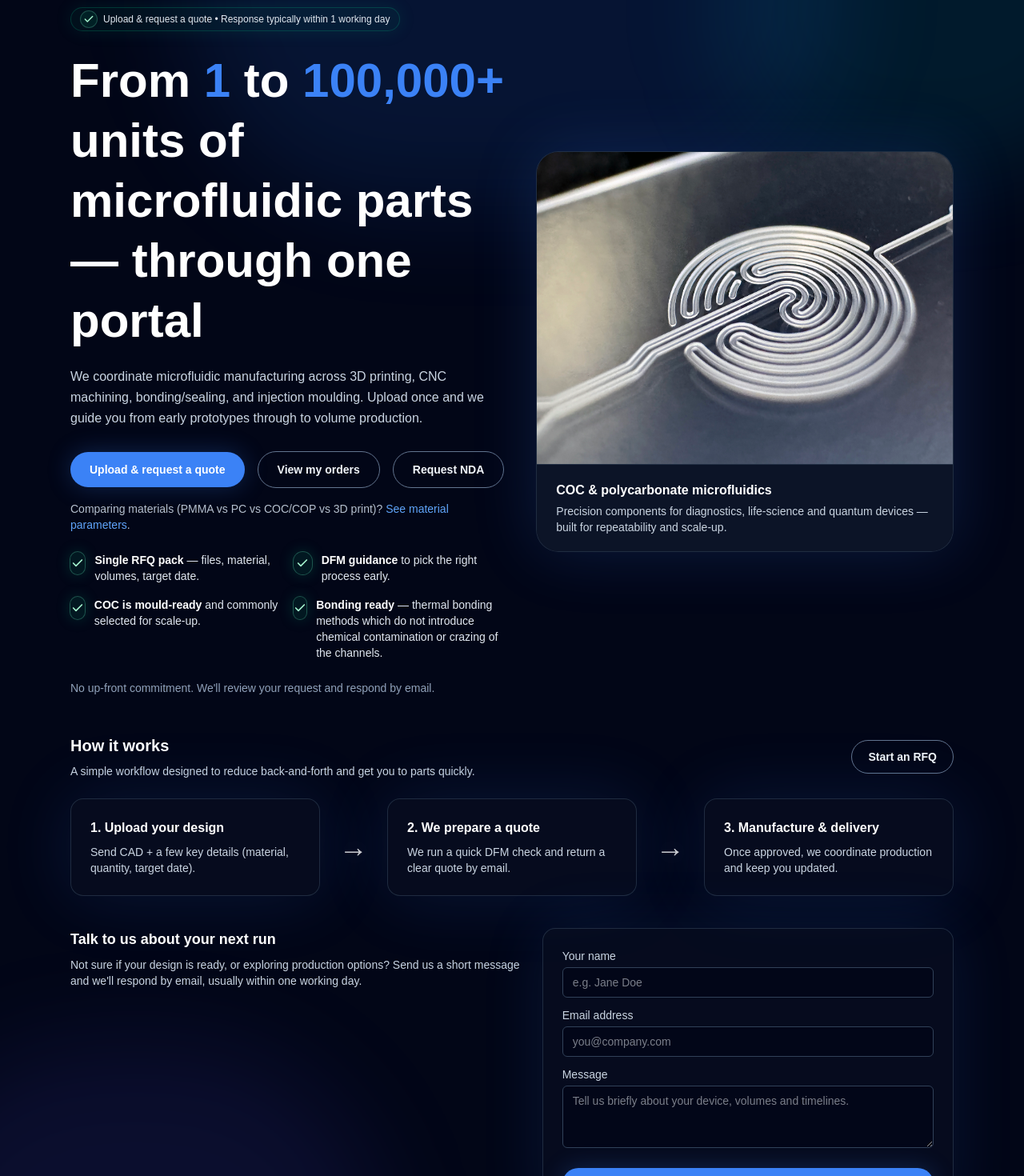
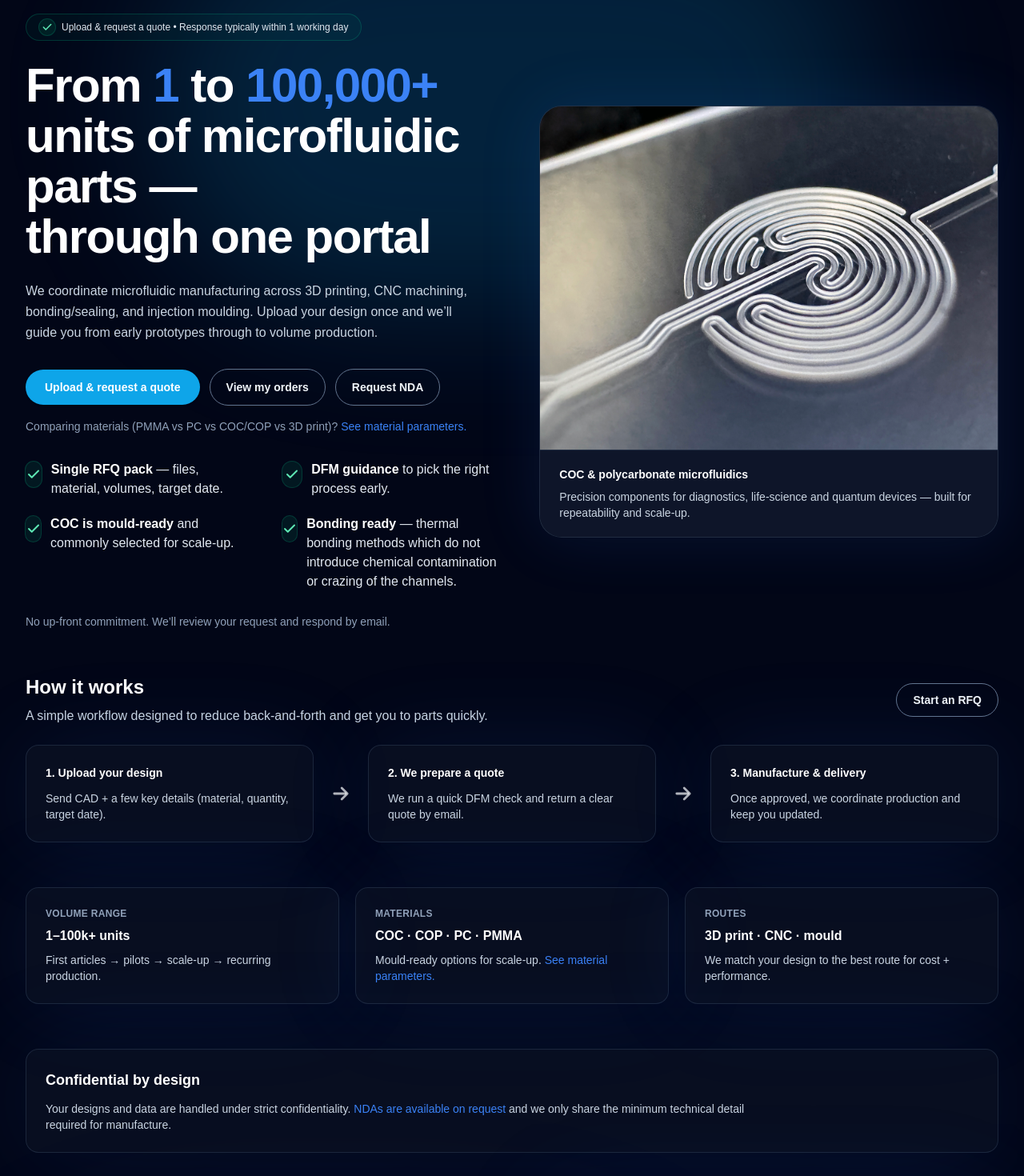
Before and after one commit to OMS-Shop/osm-shop, a Next.js app: page / in a window 1280 px wide. Shown: the part 120-1590 px from the top of the page at 80% size. Built offline with nearby package versions, Linux system fonts and the light colour scheme.

Commit message:
Home: restore processes and confidentiality sections

```diff
--- a/app/page.tsx
+++ b/app/page.tsx
@@ -1,20 +1,24 @@
 import Image from "next/image";
 import Link from "next/link";
-import { Suspense } from "react";
-import EnquiryAlert from "./components/EnquiryAlert";
 
-function GreenTick() {
+type PageProps = {
+  searchParams?: Record<string, string | string[] | undefined>;
+};
+
+function GreenTick({ className = "" }: { className?: string }) {
   return (
-    <span className="inline-flex h-7 w-7 items-center justify-center rounded-full bg-emerald-500/10 ring-1 ring-emerald-300/30 shadow-[0_0_18px_rgba(16,185,129,0.25)]">
+    <span
+      className={`inline-flex h-8 w-8 items-center justify-center rounded-full bg-emerald-500/10 ring-1 ring-emerald-400/25 ${className}`}
+      aria-hidden="true"
+    >
       <svg
         viewBox="0 0 24 24"
-        className="h-4 w-4 text-emerald-200"
+        className="h-4.5 w-4.5 text-emerald-300"
         fill="none"
         stroke="currentColor"
-        strokeWidth="2.5"
+        strokeWidth="2.6"
         strokeLinecap="round"
         strokeLinejoin="round"
-        aria-hidden="true"
       >
         <path d="M20 6L9 17l-5-5" />
       </svg>
@@ -22,133 +26,158 @@ function GreenTick() {
   );
 }
 
-function FlowArrow() {
+function ArrowRight() {
   return (
-    <div aria-hidden className="hidden md:flex items-center justify-center px-2">
-      <span className="text-white/80 text-4xl leading-none drop-shadow-[0_0_14px_rgba(255,255,255,0.35)]">
-        →
-      </span>
-    </div>
-  );
-}
-
-export default function HomePage() {
-  return (
-    <div className="relative bg-[#020617]">
-      {/* Ambient glow */}
-      <div aria-hidden className="pointer-events-none absolute inset-0 overflow-hidden">
-        <div className="absolute -top-56 left-1/2 h-[520px] w-[820px] -translate-x-1/2 rounded-full bg-blue-500/12 blur-3xl" />
-        <div className="absolute -top-40 right-[-140px] h-[420px] w-[520px] rounded-full bg-cyan-400/10 blur-3xl" />
-        <div className="absolute bottom-[-220px] left-[-140px] h-[520px] w-[620px] rounded-full bg-indigo-500/10 blur-3xl" />
-      </div>
-
-      {/* ===== Hero ===== */}
-      <section className="relative mx-auto flex max-w-6xl flex-col gap-10 px-6 pb-12 pt-10 md:flex-row md:items-center md:pt-12">
-        {/* Left */}
-        <div className="flex-1">
-          <div className="inline-flex items-center gap-2 rounded-full border border-emerald-400/20 bg-emerald-400/5 px-3 py-1 text-xs text-slate-200 shadow-[0_0_22px_rgba(16,185,129,0.12)]">
-            <span className="inline-flex h-5 w-5 items-center justify-center rounded-full bg-emerald-500/10 ring-1 ring-emerald-300/30">
     <svg
       viewBox="0 0 24 24"
-                className="h-3.5 w-3.5 text-emerald-200"
+      className="h-7 w-7 text-white/70"
       fill="none"
       stroke="currentColor"
-                strokeWidth="2.5"
+      strokeWidth="2.4"
       strokeLinecap="round"
       strokeLinejoin="round"
       aria-hidden="true"
     >
+      <path d="M5 12h12" />
+      <path d="M13 6l6 6-6 6" />
+    </svg>
+  );
+}
+
+export default function HomePage({ searchParams }: PageProps) {
+  const enquirySent = searchParams?.enquiry === "sent";
+
+  return (
+    <div className="relative bg-[#020617]">
+      {/* Ambient background glow */}
+      <div
+        aria-hidden
+        className="pointer-events-none absolute inset-0 overflow-hidden"
+      >
+        <div className="absolute -top-24 left-1/2 h-[520px] w-[900px] -translate-x-1/2 rounded-full bg-[#0ea5e9]/18 blur-[90px]" />
+        <div className="absolute -bottom-40 left-1/3 h-[520px] w-[900px] -translate-x-1/2 rounded-full bg-indigo-500/12 blur-[110px]" />
+      </div>
+
+      {/* ================= HERO ================= */}
+      <section className="relative mx-auto max-w-7xl px-8 pb-14 pt-10 md:pt-14">
+        <div className="grid gap-10 lg:grid-cols-[1.05fr_minmax(0,1fr)] lg:items-center">
+          {/* Left */}
+          <div>
+            <div className="inline-flex items-center gap-2 rounded-full border border-emerald-400/20 bg-emerald-500/5 px-4 py-1.5 text-xs text-slate-200">
+              <span className="inline-flex h-5 w-5 items-center justify-center rounded-full bg-emerald-500/10 ring-1 ring-emerald-400/25">
+                <svg
+                  viewBox="0 0 24 24"
+                  className="h-3.5 w-3.5 text-emerald-300"
+                  fill="none"
+                  stroke="currentColor"
+                  strokeWidth="2.6"
+                  strokeLinecap="round"
+                  strokeLinejoin="round"
+                >
                   <path d="M20 6L9 17l-5-5" />
                 </svg>
               </span>
-            <span>Upload &amp; request a quote • Response typically within 1 working day</span>
+              Upload &amp; request a quote • Response typically within 1 working
+              day
             </div>
 
-          <h1 className="mt-6 text-4xl font-extrabold leading-tight text-white md:text-6xl">
+            <h1 className="mt-6 text-5xl font-extrabold leading-[1.05] tracking-tight text-white md:text-6xl">
               From <span className="text-[#3b82f6]">1</span> to{" "}
-            <span className="text-[#3b82f6]">100,000+</span> units of microfluidic parts —{" "}
-            <span className="text-white">through one portal</span>
+              <span className="text-[#3b82f6]">100,000+</span> units of
+              microfluidic parts —<br className="hidden md:block" /> through one
+              portal
             </h1>
 
-          <p className="mt-5 max-w-xl text-base leading-relaxed text-slate-300">
-            We coordinate microfluidic manufacturing across 3D printing, CNC machining,
-            bonding/sealing, and injection moulding. Upload once and we guide you from early
-            prototypes through to volume production.
+            <p className="mt-6 max-w-xl text-base leading-relaxed text-slate-300">
+              We coordinate microfluidic manufacturing across 3D printing, CNC
+              machining, bonding/sealing, and injection moulding. Upload your
+              design once and we’ll guide you from early prototypes through to
+              volume production.
             </p>
 
-          {/* CTAs (INLINE on desktop) */}
-          <div className="mt-7 flex flex-col gap-4 sm:flex-row sm:items-center">
+            {/* Buttons (KEEP INLINE) */}
+            <div className="mt-8 flex flex-wrap items-center gap-3">
               <Link
                 href="/upload"
-              className="rounded-full bg-[#3b82f6] px-6 py-3 text-sm font-extrabold text-white shadow-[0_0_30px_rgba(59,130,246,0.25)] hover:bg-[#2563eb] transition-colors whitespace-nowrap text-center"
+                className="rounded-full bg-[#0ea5e9] px-6 py-3 text-sm font-extrabold text-white shadow hover:bg-[#0284c7] transition-colors"
               >
                 Upload &amp; request a quote
               </Link>
               <Link
                 href="/portal"
-              className="rounded-full border border-slate-500 px-6 py-3 text-sm font-semibold text-slate-100 hover:border-slate-200 hover:text-white transition-colors whitespace-nowrap text-center"
+                className="rounded-full border border-slate-500 px-5 py-3 text-sm font-semibold text-slate-100 hover:border-slate-200 hover:text-white transition-colors"
               >
                 View my orders
               </Link>
               <Link
                 href="/nda"
-              className="rounded-full border border-slate-500 px-6 py-3 text-sm font-semibold text-slate-100 hover:border-slate-200 hover:text-white transition-colors whitespace-nowrap text-center"
+                className="rounded-full border border-slate-500 px-5 py-3 text-sm font-semibold text-slate-100 hover:border-slate-200 hover:text-white transition-colors"
               >
                 Request NDA
               </Link>
             </div>
 
-          <p className="mt-4 text-sm text-slate-300/90">
+            <p className="mt-4 text-sm text-slate-400">
               Comparing materials (PMMA vs PC vs COC/COP vs 3D print)?{" "}
-            <Link href="/resources#material-parameters" className="text-[#60a5fa] hover:underline">
-              See material parameters
+              <Link
+                href="/resources#material-parameters"
+                className="text-[#3b82f6] hover:underline"
+              >
+                See material parameters.
               </Link>
-            .
             </p>
 
-          {/* Hero bullets */}
-          <div className="mt-6 grid gap-4 md:grid-cols-2">
+            {/* 4 value bullets */}
+            <div className="mt-8 grid gap-x-10 gap-y-5 md:grid-cols-2">
               <div className="flex items-start gap-3">
-              <GreenTick />
-              <p className="text-sm text-slate-200">
-                <span className="font-extrabold text-white">Single RFQ pack</span> — files,
-                material, volumes, target date.
+                <GreenTick className="mt-0.5" />
+                <p className="text-base text-slate-200">
+                  <span className="font-semibold text-white">
+                    Single RFQ pack
+                  </span>{" "}
+                  — files, material, volumes, target date.
                 </p>
               </div>
 
               <div className="flex items-start gap-3">
-              <GreenTick />
-              <p className="text-sm text-slate-200">
-                <span className="font-extrabold text-white">DFM guidance</span> to pick the right
-                process early.
+                <GreenTick className="mt-0.5" />
+                <p className="text-base text-slate-200">
+                  <span className="font-semibold text-white">
+                    DFM guidance
+                  </span>{" "}
+                  to pick the right process early.
                 </p>
               </div>
 
               <div className="flex items-start gap-3">
-              <GreenTick />
-              <p className="text-sm text-slate-200">
-                <span className="font-extrabold text-white">COC is mould-ready</span> and commonly
-                selected for scale-up.
+                <GreenTick className="mt-0.5" />
+                <p className="text-base text-slate-200">
+                  <span className="font-semibold text-white">
+                    COC is mould-ready
+                  </span>{" "}
+                  and commonly selected for scale-up.
                 </p>
               </div>
 
               <div className="flex items-start gap-3">
-              <GreenTick />
-              <p className="text-sm text-slate-200">
-                <span className="font-extrabold text-white">Bonding ready</span> — thermal bonding
-                methods which do not introduce chemical contamination or crazing of the channels.
+                <GreenTick className="mt-0.5" />
+                <p className="text-base text-slate-200">
+                  <span className="font-semibold text-white">Bonding ready</span>{" "}
+                  — thermal bonding methods which do not introduce chemical
+                  contamination or crazing of the channels.
                 </p>
               </div>
             </div>
 
-          <p className="mt-6 text-sm text-slate-400">
-            No up-front commitment. We&apos;ll review your request and respond by email.
+            <p className="mt-7 text-sm text-slate-400">
+              No up-front commitment. We’ll review your request and respond by
+              email.
             </p>
           </div>
 
           {/* Right image card */}
-        <div className="flex-1">
-          <div className="overflow-hidden rounded-[28px] border border-slate-700/60 bg-slate-900/40 shadow-[0_0_80px_rgba(59,130,246,0.18)]">
+          <div className="relative">
+            <div className="overflow-hidden rounded-[28px] border border-slate-700/60 bg-slate-900/60 shadow-[0_0_80px_rgba(59,130,246,0.12)]">
               <div className="relative aspect-[4/3]">
                 <Image
                   src="/microfluidic-spiral.jpg"
@@ -159,76 +188,172 @@ export default function HomePage() {
                 />
               </div>
 
-            <div className="border-t border-slate-700/60 bg-slate-900/70 px-6 py-5">
-              <p className="text-base font-extrabold text-white">COC &amp; polycarbonate microfluidics</p>
-              <p className="mt-1 text-sm text-slate-300">
-                Precision components for diagnostics, life-science and quantum devices — built for repeatability and scale-up.
+              <div className="border-t border-slate-700/60 bg-slate-900/80 px-6 py-5">
+                <p className="text-sm font-semibold text-white">
+                  COC &amp; polycarbonate microfluidics
                 </p>
+                <p className="mt-2 text-sm text-slate-300">
+                  Precision components for diagnostics, life-science and quantum
+                  devices — built for repeatability and scale-up.
+                </p>
+              </div>
             </div>
           </div>
         </div>
       </section>
 
-      {/* ===== How it works ===== */}
-      <section id="how-it-works" className="relative mx-auto max-w-6xl px-6 pb-10">
-        <div className="flex items-center justify-between">
+      {/* ================= HOW IT WORKS ================= */}
+      <section
+        id="how-it-works"
+        className="relative mx-auto max-w-7xl px-8 pb-14 scroll-mt-28"
+      >
+        <div className="mb-6 flex items-center justify-between">
           <div>
-            <h2 className="text-xl font-extrabold text-white">How it works</h2>
-            <p className="mt-2 text-sm text-slate-300">
-              A simple workflow designed to reduce back-and-forth and get you to parts quickly.
+            <h2 className="text-2xl font-bold text-white">How it works</h2>
+            <p className="mt-2 text-slate-300">
+              A simple workflow designed to reduce back-and-forth and get you to
+              parts quickly.
             </p>
           </div>
-
           <Link
             href="/upload"
-            className="hidden md:inline-flex rounded-full border border-slate-500 px-5 py-2.5 text-sm font-semibold text-slate-100 hover:border-slate-200 hover:text-white transition-colors whitespace-nowrap"
+            className="hidden md:inline-flex rounded-full border border-slate-500 px-5 py-2.5 text-sm font-semibold text-slate-100 hover:border-slate-200 hover:text-white transition-colors"
           >
             Start an RFQ
           </Link>
         </div>
 
-        <div className="mt-6 flex flex-col gap-4 md:flex-row md:items-stretch">
-          <div className="flex-1 rounded-2xl border border-slate-700/60 bg-slate-900/35 p-6 shadow-[0_0_90px_rgba(59,130,246,0.14)]">
-            <h3 className="text-base font-extrabold text-white">1. Upload your design</h3>
-            <p className="mt-2 text-sm text-slate-300">
+        <div className="grid items-center gap-5 md:grid-cols-[1fr_auto_1fr_auto_1fr]">
+          <div className="rounded-2xl border border-slate-700/50 bg-slate-900/50 p-6 shadow-[0_0_120px_rgba(59,130,246,0.10)]">
+            <p className="text-sm font-semibold text-white">
+              1. Upload your design
+            </p>
+            <p className="mt-3 text-sm text-slate-300">
               Send CAD + a few key details (material, quantity, target date).
             </p>
           </div>
 
-          <FlowArrow />
+          <div className="hidden md:flex justify-center">
+            <ArrowRight />
+          </div>
 
-          <div className="flex-1 rounded-2xl border border-slate-700/60 bg-slate-900/35 p-6 shadow-[0_0_90px_rgba(59,130,246,0.14)]">
-            <h3 className="text-base font-extrabold text-white">2. We prepare a quote</h3>
-            <p className="mt-2 text-sm text-slate-300">
+          <div className="rounded-2xl border border-slate-700/50 bg-slate-900/50 p-6 shadow-[0_0_120px_rgba(59,130,246,0.10)]">
+            <p className="text-sm font-semibold text-white">
+              2. We prepare a quote
+            </p>
+            <p className="mt-3 text-sm text-slate-300">
               We run a quick DFM check and return a clear quote by email.
             </p>
           </div>
 
-          <FlowArrow />
+          <div className="hidden md:flex justify-center">
+            <ArrowRight />
+          </div>
 
-          <div className="flex-1 rounded-2xl border border-slate-700/60 bg-slate-900/35 p-6 shadow-[0_0_90px_rgba(59,130,246,0.14)]">
-            <h3 className="text-base font-extrabold text-white">3. Manufacture &amp; delivery</h3>
-            <p className="mt-2 text-sm text-slate-300">
+          <div className="rounded-2xl border border-slate-700/50 bg-slate-900/50 p-6 shadow-[0_0_120px_rgba(59,130,246,0.10)]">
+            <p className="text-sm font-semibold text-white">
+              3. Manufacture &amp; delivery
+            </p>
+            <p className="mt-3 text-sm text-slate-300">
               Once approved, we coordinate production and keep you updated.
             </p>
           </div>
         </div>
       </section>
 
-      {/* (rest of your page continues below as-is in your repo) */}
-      {/* Contact form etc stays in your current version */}
-      <section id="contact" className="relative mx-auto max-w-6xl grid gap-6 px-6 pb-20 md:grid-cols-[1.1fr_minmax(0,1fr)]">
+      {/* =========================================================
+          DO NOT DELETE: Processes & volumes section (header links depend on #processes)
+      ========================================================= */}
+      <section
+        id="processes"
+        className="relative mx-auto max-w-7xl px-8 pb-14 scroll-mt-28"
+      >
+        <div className="grid gap-5 md:grid-cols-3">
+          <div className="rounded-2xl border border-slate-700/50 bg-slate-900/50 p-6 shadow-[0_0_120px_rgba(59,130,246,0.10)]">
+            <p className="text-xs font-semibold tracking-wide text-slate-400">
+              VOLUME RANGE
+            </p>
+            <p className="mt-2 text-base font-semibold text-white">
+              1–100k+ units
+            </p>
+            <p className="mt-2 text-sm text-slate-300">
+              First articles → pilots → scale-up → recurring production.
+            </p>
+          </div>
+
+          <div className="rounded-2xl border border-slate-700/50 bg-slate-900/50 p-6 shadow-[0_0_120px_rgba(59,130,246,0.10)]">
+            <p className="text-xs font-semibold tracking-wide text-slate-400">
+              MATERIALS
+            </p>
+            <p className="mt-2 text-base font-semibold text-white">
+              COC · COP · PC · PMMA
+            </p>
+            <p className="mt-2 text-sm text-slate-300">
+              Mould-ready options for scale-up.{" "}
+              <Link
+                href="/resources#material-parameters"
+                className="text-[#3b82f6] hover:underline"
+              >
+                See material parameters.
+              </Link>
+            </p>
+          </div>
+
+          <div className="rounded-2xl border border-slate-700/50 bg-slate-900/50 p-6 shadow-[0_0_120px_rgba(59,130,246,0.10)]">
+            <p className="text-xs font-semibold tracking-wide text-slate-400">
+              ROUTES
+            </p>
+            <p className="mt-2 text-base font-semibold text-white">
+              3D print · CNC · mould
+            </p>
+            <p className="mt-2 text-sm text-slate-300">
+              We match your design to the best route for cost + performance.
+            </p>
+          </div>
+        </div>
+      </section>
+
+      {/* =========================================================
+          DO NOT DELETE: Confidentiality section (header links depend on #confidentiality)
+      ========================================================= */}
+      <section
+        id="confidentiality"
+        className="relative mx-auto max-w-7xl px-8 pb-14 scroll-mt-28"
+      >
+        <div className="rounded-2xl border border-slate-700/50 bg-slate-900/50 p-6 shadow-[0_0_140px_rgba(59,130,246,0.10)]">
+          <h2 className="text-lg font-bold text-white">Confidential by design</h2>
+          <p className="mt-3 max-w-4xl text-sm text-slate-300">
+            Your designs and data are handled under strict confidentiality.{" "}
+            <Link href="/nda" className="text-[#3b82f6] hover:underline">
+              NDAs are available on request
+            </Link>{" "}
+            and we only share the minimum technical detail required for
+            manufacture.
+          </p>
+        </div>
+      </section>
+
+      {/* ================= CONTACT ================= */}
+      <section
+        id="contact"
+        className="relative mx-auto max-w-7xl px-8 pb-20 scroll-mt-28"
+      >
+        <div className="grid gap-8 md:grid-cols-[1.1fr_minmax(0,1fr)]">
           <div>
-          <h2 className="text-lg font-extrabold text-white">Talk to us about your next run</h2>
-          <p className="mt-2 max-w-xl text-sm text-slate-300">
-            Not sure if your design is ready, or exploring production options? Send us a short message and we&apos;ll respond by email, usually within one working day.
+            <h2 className="text-lg font-bold text-white">
+              Talk to us about your next run
+            </h2>
+            <p className="mt-3 max-w-xl text-sm text-slate-300">
+              Not sure if your design is ready, or exploring production options?
+              Send us a short message and we’ll respond by email, usually within
+              one working day.
             </p>
           </div>
 
           <form
             action="/api/contact"
             method="post"
-          className="space-y-3 rounded-2xl border border-slate-700/60 bg-slate-900/35 p-6 shadow-[0_0_80px_rgba(59,130,246,0.12)]"
+            className="space-y-3 rounded-2xl border border-slate-700/50 bg-slate-900/50 p-6 shadow-[0_0_140px_rgba(59,130,246,0.10)]"
           >
             <div className="space-y-1 text-sm">
               <label className="block text-slate-300" htmlFor="name">
@@ -238,7 +363,7 @@ export default function HomePage() {
                 id="name"
                 name="name"
                 type="text"
-              className="w-full rounded-md border border-slate-700 bg-slate-950 px-3 py-2 text-sm text-slate-100 outline-none focus:border-[#60a5fa]"
+                className="w-full rounded-md border border-slate-700 bg-slate-950 px-3 py-2 text-sm text-slate-100 outline-none focus:border-[#0ea5e9]"
                 placeholder="e.g. Jane Doe"
               />
             </div>
@@ -252,7 +377,7 @@ export default function HomePage() {
                 name="email"
                 type="email"
                 required
-              className="w-full rounded-md border border-slate-700 bg-slate-950 px-3 py-2 text-sm text-slate-100 outline-none focus:border-[#60a5fa]"
+                className="w-full rounded-md border border-slate-700 bg-slate-950 px-3 py-2 text-sm text-slate-100 outline-none focus:border-[#0ea5e9]"
                 placeholder="you@company.com"
               />
             </div>
@@ -264,24 +389,27 @@ export default function HomePage() {
               <textarea
                 id="message"
                 name="message"
-              rows={3}
+                rows={4}
                 required
-              className="w-full rounded-md border border-slate-700 bg-slate-950 px-3 py-2 text-sm text-slate-100 outline-none focus:border-[#60a5fa]"
+                className="w-full rounded-md border border-slate-700 bg-slate-950 px-3 py-2 text-sm text-slate-100 outline-none focus:border-[#0ea5e9]"
                 placeholder="Tell us briefly about your device, volumes and timelines."
               />
             </div>
 
-          <Suspense fallback={null}>
-            <EnquiryAlert />
-          </Suspense>
+            {enquirySent ? (
+              <div className="rounded-xl border border-emerald-400/25 bg-emerald-500/10 px-4 py-3 text-sm text-emerald-200">
+                Enquiry sent successfully.
+              </div>
+            ) : null}
 
             <button
               type="submit"
-            className="mt-2 w-full rounded-full bg-[#3b82f6] px-4 py-2.5 text-sm font-extrabold text-white shadow-[0_0_30px_rgba(59,130,246,0.22)] hover:bg-[#2563eb]"
+              className="mt-2 w-full rounded-full bg-[#0ea5e9] px-4 py-2.5 text-sm font-extrabold text-white hover:bg-[#0284c7] transition-colors"
             >
               Send enquiry
             </button>
           </form>
+        </div>
       </section>
     </div>
   );
```
Lines whose indentation alone changed are shown as unchanged.
